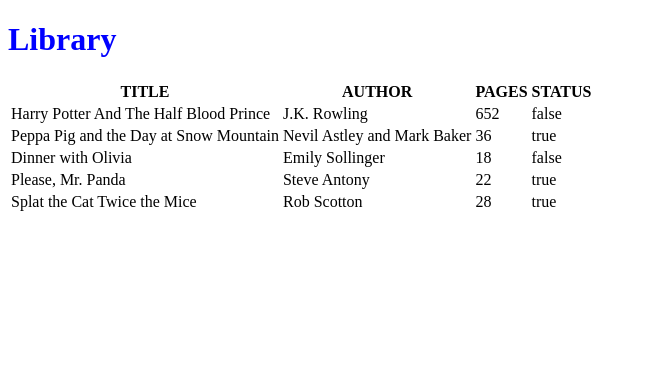
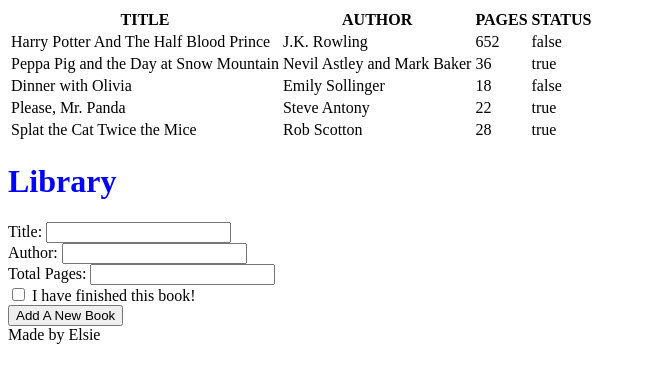
Before and after one commit to elsiechen/project-library, a plain HTML site: page index.html in a window 1280 px wide. Shown: the whole page, without its empty margins (0-646 px from the left). Drawn offline with Linux system fonts and the light colour scheme.

Commit message:
Create form

```diff
--- a/index.html
+++ b/index.html
@@ -9,8 +9,7 @@
     <script src="library.js" defer></script>
 </head>
 <body>
-    <h1>Library</h1>
-    <div class="container">
+    <div class="left-container">
         <table class="table">
             <thead>
                 <tr>
@@ -25,5 +24,31 @@
             </tbody>
         </table>
     </div>
+    <div class="right-container">
+        <div class="logo">
+            <div></div>
+            <h1>Library</h1>
+        </div>
+        <form action="">
+            <div class="title">
+                <label for="title" class="title">Title:</label>
+                <input type="text"  id="title" name="title">
+            </div>
+            <div class="author">
+                <label for="author" class="author">Author:</label>
+                <input type="text"  id="author" name="author">
+            </div>
+            <div class="pages">
+                <label for="pages" class="pages">Total Pages:</label>
+                <input type="tel" name="pages" id="pages">
+            </div>
+            <div class="read">
+                <input type="checkbox" name="read" id="read">
+                <label for="read">I have finished this book!</label>
+            </div>
+            <button type="button">Add A New Book</button>
+        </form>
+        <footer>Made by Elsie</footer>
+    </div>
 </body>
 </html>
--- a/library.js
+++ b/library.js
@@ -51,6 +51,5 @@ function display(){
         tr.appendChild(td4);
 
         tbody.appendChild(tr);
-        console.log(table);
     }
 }
```
